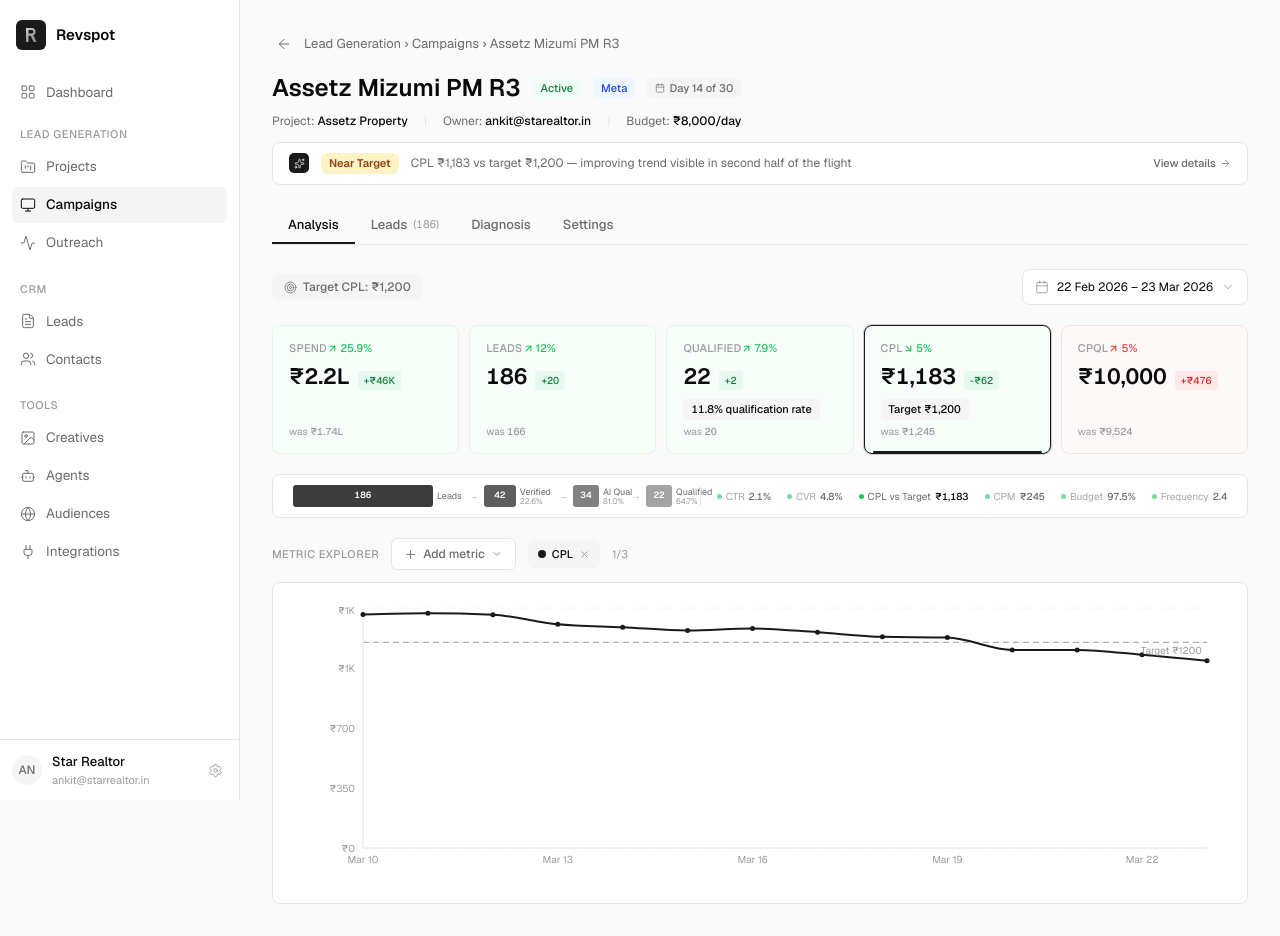
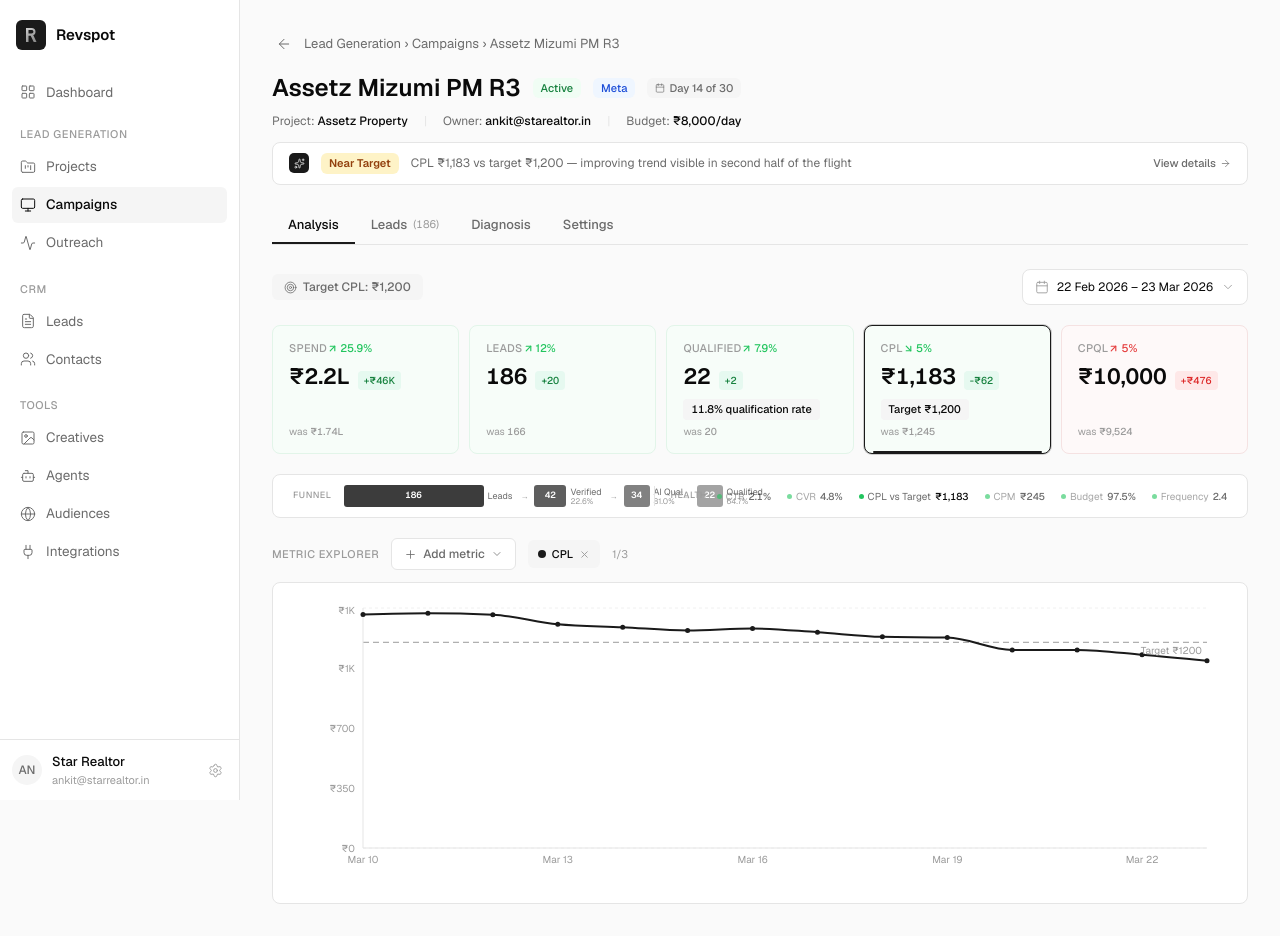
Before and after one commit to ankitpurohit991-ui/revspot-mvp-final, a Next.js app: page /campaigns/1 in a window 1280 px wide. Built offline with nearby package versions, Linux system fonts and the light colour scheme.

Commit message:
fix: add FUNNEL and HEALTH labels to unified strip sections
Co-Authored-By: Claude Opus 4.6 (1M context) <noreply@anthropic.com>

```diff
--- a/src/components/campaigns/analysis-tab.tsx
+++ b/src/components/campaigns/analysis-tab.tsx
@@ -70,6 +70,7 @@ export function AnalysisTab() {
       {/* Unified: Funnel + Health in one strip */}
       <div className="bg-white border border-border rounded-card px-5 py-2.5 flex items-center">
         {/* Funnel — left side */}
+        <span className="text-[9px] font-medium text-text-tertiary uppercase tracking-[0.5px] mr-3 shrink-0">Funnel</span>
         <div className="flex items-center gap-1.5 flex-1 min-w-0">
           {funnelStages.map((stage, i) => {
             const maxVal = funnelStages[0].value;
@@ -100,6 +101,7 @@ export function AnalysisTab() {
         <div className="w-px h-5 bg-border mx-4 shrink-0" />
 
         {/* Health — right side */}
+        <span className="text-[9px] font-medium text-text-tertiary uppercase tracking-[0.5px] mr-2.5 shrink-0">Health</span>
         <div className="flex items-center gap-4 shrink-0">
           {healthIndicators.map((h) => (
             <button
```
